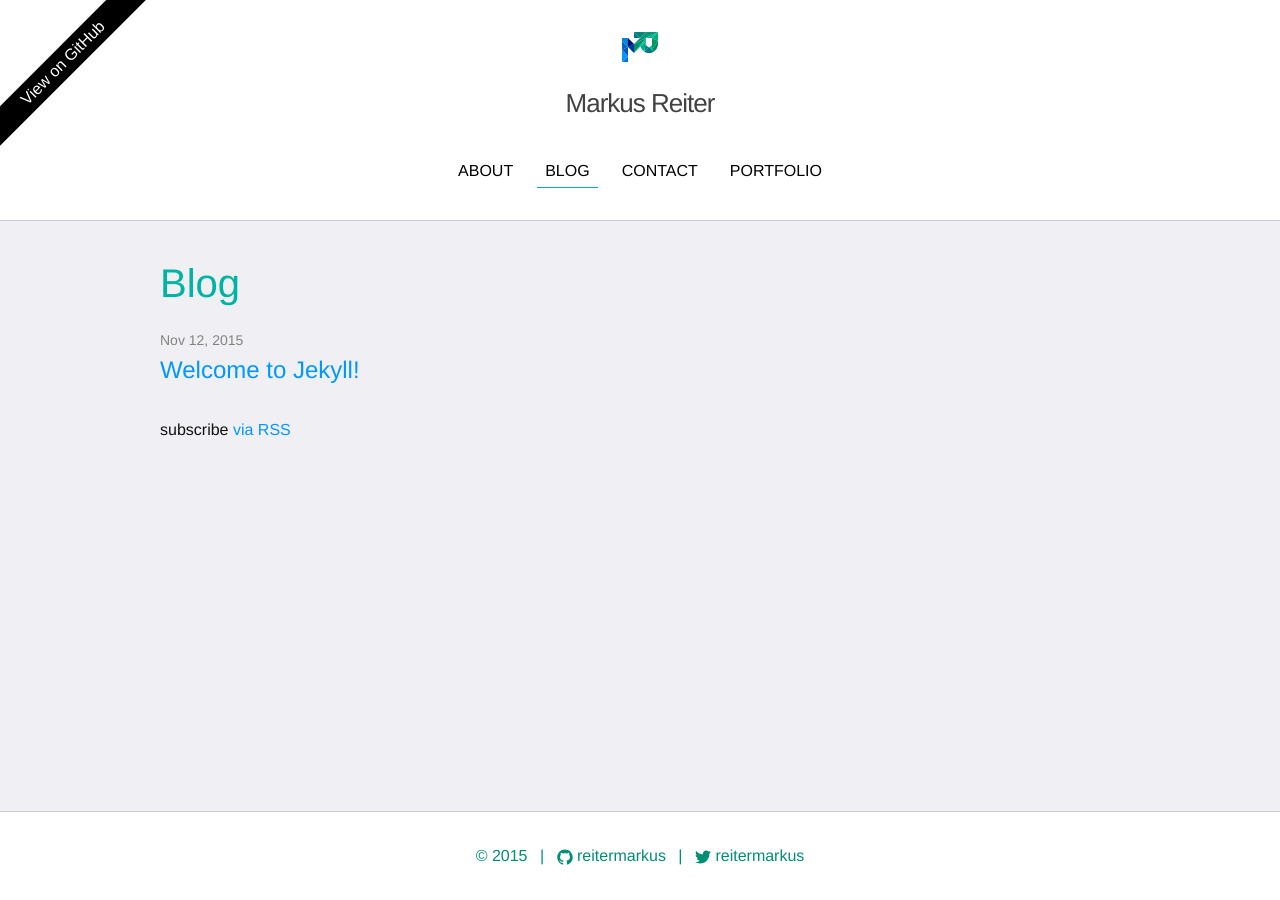
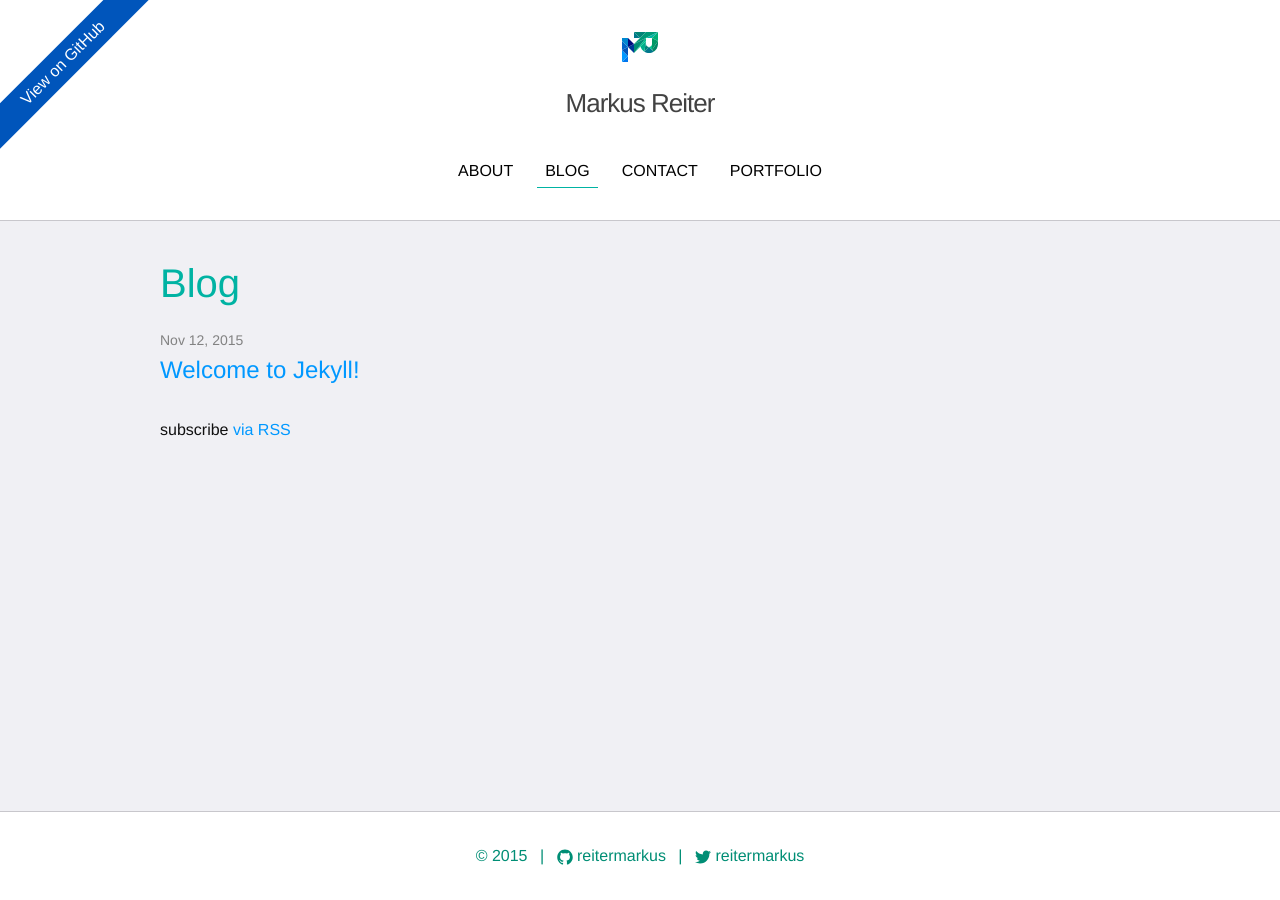
Before and after one commit to reitermarkus/reitermarkus.github.com, a Jekyll site: the page built from blog.md, in a window 1280 px wide. Built offline with Jekyll 4.4.1, drawn with Linux system fonts in a browser that asks for light colours; nearby versions of some CDN libraries.

Commit message:
Change GitHub ribbon style.

```diff
--- a/_sass/_header.scss
+++ b/_sass/_header.scss
@@ -1,5 +1,3 @@
-$github-ribbon-size: 250px;
-
 .github-ribbon {
   display: none;
   position: absolute;
@@ -13,22 +11,22 @@ $github-ribbon-size: 250px;
   }
 
   .inner-ribbon {
+    display: block;
     transform: rotate(-45deg);
-    background: black;
+    background: $github-ribbon-background-color;
     width: $github-ribbon-size;
     text-align: center;
-    display: block;
     position: relative;
     top: 50%;
+    $line-height: 32px;
+    line-height: $line-height;
+    margin-top: -$line-height/2-$github-ribbon-size/4;
     left: 50%;
     margin-left: -$github-ribbon-size/2-$github-ribbon-size/4;
-    line-height: 28px;
-    margin-top: -$github-ribbon-size/4-14px;
-    vertical-align: center;
 
     &,
     &:hover {
-      color: white;
+      color: $github-ribbon-text-color;
       text-decoration: none;
     }
 
--- a/_sass/_variables.scss
+++ b/_sass/_variables.scss
@@ -34,6 +34,12 @@ $r_shape13: #008E75;
 
 $link-color: $m_shape02;
 
+
+// GitHub Ribbon
+
+$github-ribbon-size: 250px;
+$github-ribbon-background-color: $m_shape03;
+$github-ribbon-text-color: $white;
 
 // Page Title Color
 
```
